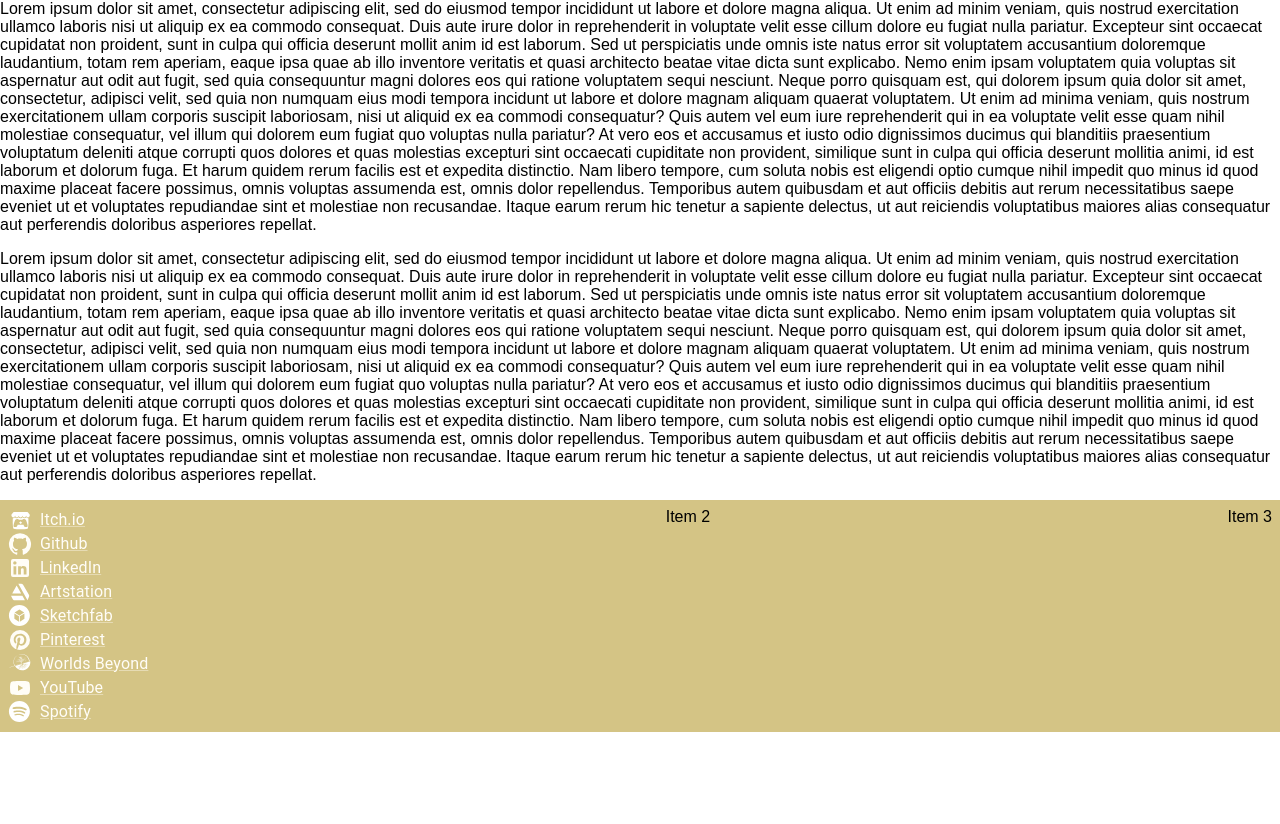
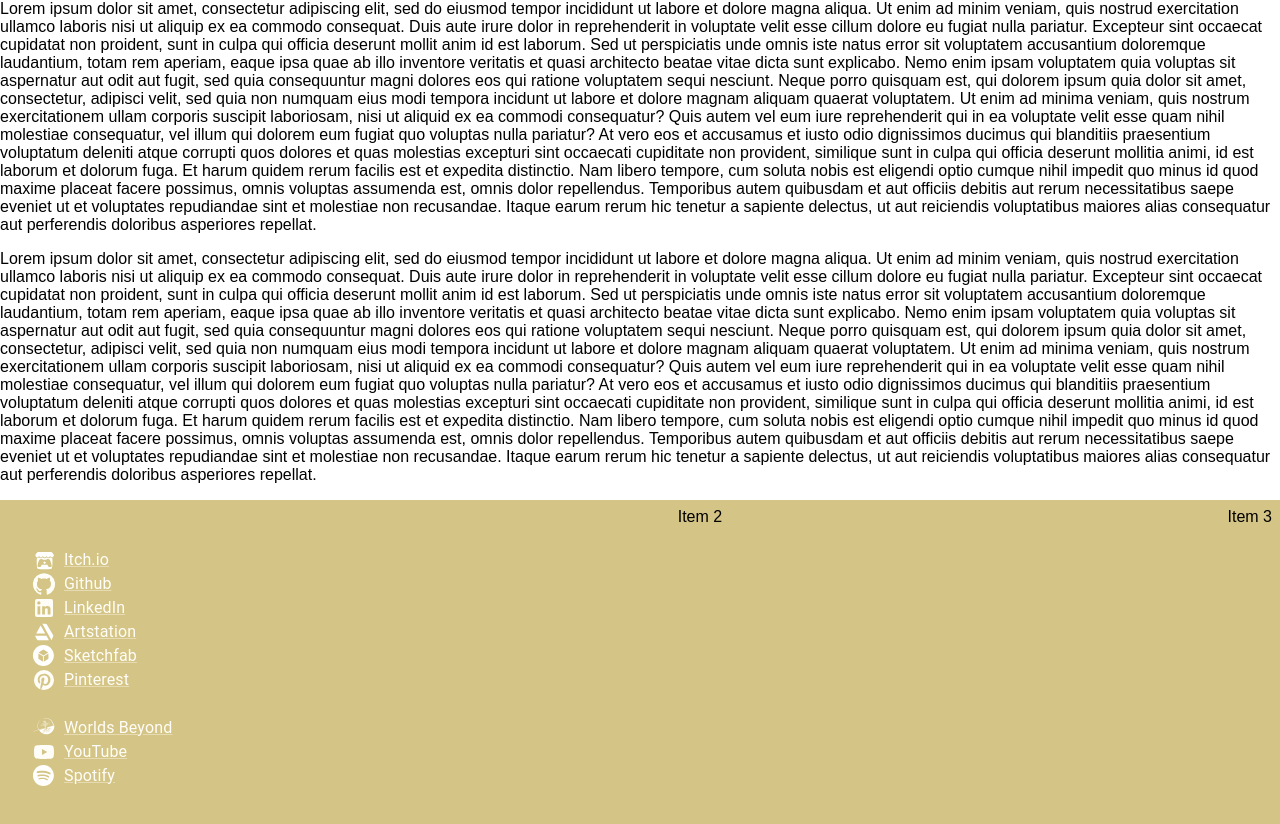
Before and after one commit to brmatthy/blog, a React (Create React App) app in the folder web/: page / in a window 1280 px wide. Shown: the part 644-1468 px from the top of the page. Before the commit the page ends 1376 px from the top, so only its background shows below. Built offline with nearby package versions, Linux system fonts and the light colour scheme.

Commit message:
bottombar: style left section

```diff
--- a/web/src/components/bottombar/BottomBar.js
+++ b/web/src/components/bottombar/BottomBar.js
@@ -13,7 +13,9 @@ import WolrdsBeyondIcon from '../icons/WorldsBeyondIcon';
 
 function LeftSection(){
   return(
-    <Box>
+    <Box sx= {{ py: 5, pl: 3}}>
+      <Box sx={{ mb: 3 }} >
+
         <IconLink
           name='Itch.io'
           icon={() => <ItchIoIcon/>}
@@ -44,6 +46,7 @@ function LeftSection(){
           icon={() => <PinterestIcon/>}
           href='https://www.pinterest.com/tijmenmatthys/'
         />
+      </Box>
 
 
 
```
Lines whose indentation alone changed are shown as unchanged.
